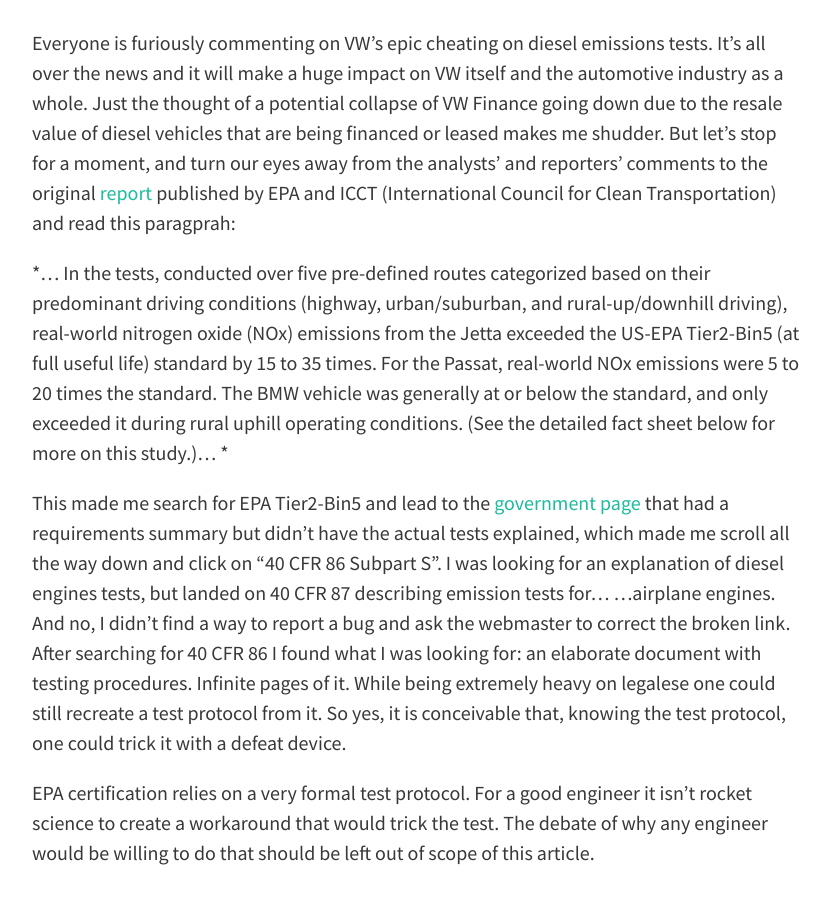
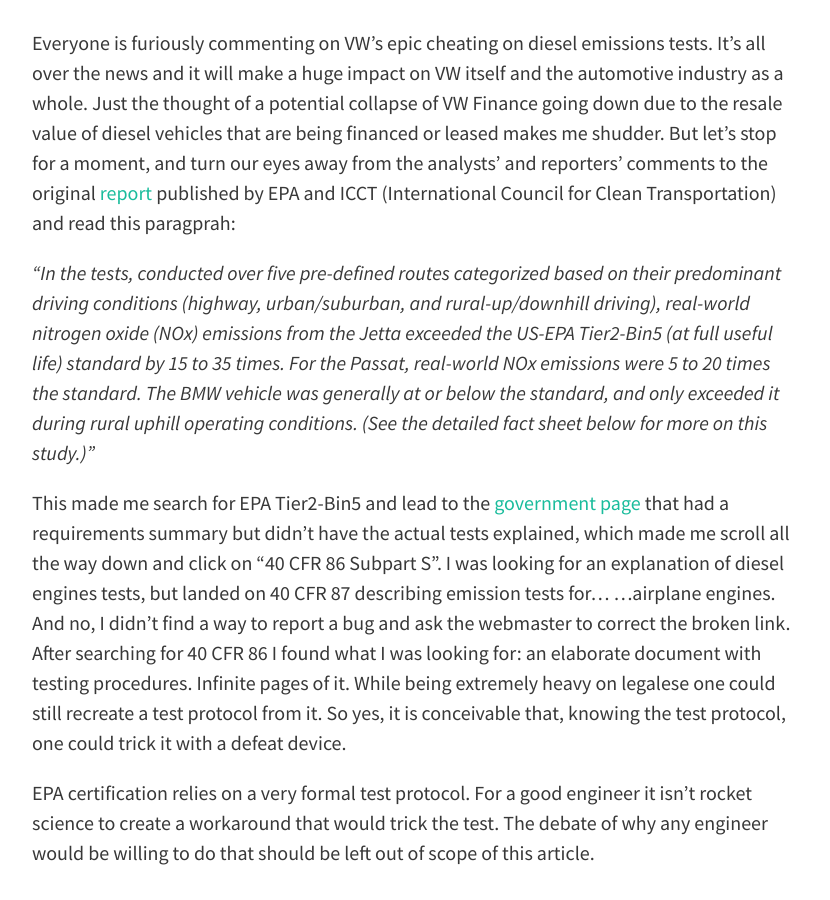
Before and after one commit to astaff/astaff.github.io, a Jekyll site: the page built from _posts/2015-09-29-A-fresh-perspective-on-Volkswagen-Scandal.md, in a window 1280 px wide and 900 px high, scrolled down 347 px. Shown: the whole window, without its empty margins (224-1054 px from the left). Built offline with Jekyll 4.4.1, drawn with Linux system fonts in a browser that asks for light colours; nearby versions of some CDN libraries; comment, search, counter and statistics services are not loaded.

```diff
--- a/_posts/2015-09-29-A-fresh-perspective-on-Volkswagen-Scandal.md
+++ b/_posts/2015-09-29-A-fresh-perspective-on-Volkswagen-Scandal.md
@@ -4,7 +4,7 @@ title: A fresh perspective on Volkswagen Scandal
 ---
 Everyone is furiously commenting on VW's epic cheating on diesel emissions tests. It's all over the news and it will make a huge impact on VW itself and the automotive industry as a whole. Just the thought of a potential collapse of VW Finance going down due to the resale value of diesel vehicles that are being financed or leased makes me shudder. But let's stop for a moment, and turn our eyes away from the analysts' and reporters' comments to the original [report](http://www.theicct.org/news/epas-notice-violation-clean-air-act-volkswagen-press-statement) published by EPA and ICCT (International Council for Clean Transportation) and read this paragprah:
 
-*... In the tests, conducted over five pre-defined routes categorized based on their predominant driving conditions (highway, urban/suburban, and rural-up/downhill driving), real-world nitrogen oxide (NOx) emissions from the Jetta exceeded the US-EPA Tier2-Bin5 (at full useful life) standard by 15 to 35 times. For the Passat, real-world NOx emissions were 5 to 20 times the standard. The BMW vehicle was generally at or below the standard, and only exceeded it during rural uphill operating conditions. (See the detailed fact sheet below for more on this study.)... *
+*"In the tests, conducted over five pre-defined routes categorized based on their predominant driving conditions (highway, urban/suburban, and rural-up/downhill driving), real-world nitrogen oxide (NOx) emissions from the Jetta exceeded the US-EPA Tier2-Bin5 (at full useful life) standard by 15 to 35 times. For the Passat, real-world NOx emissions were 5 to 20 times the standard. The BMW vehicle was generally at or below the standard, and only exceeded it during rural uphill operating conditions. (See the detailed fact sheet below for more on this study.)"*
 
 This made me search for EPA Tier2-Bin5 and lead to the [government page](http://www3.epa.gov/otaq/standards/light-duty/tier2stds.htm) that had a requirements summary but didn't have the actual tests explained, which made me scroll all the way down and click on "40 CFR 86 Subpart S". I was looking for an explanation of diesel engines tests, but landed on 40 CFR 87 describing emission tests for... ...airplane engines. And no, I didn't find a way to report a bug and ask the webmaster to correct the broken link. After searching for 40 CFR 86 I found what I was looking for: an elaborate document with testing procedures. Infinite pages of it. While being extremely heavy on legalese one could still recreate a test protocol from it. So yes, it is conceivable that, knowing the test protocol, one could trick it with a defeat device.
 
```
